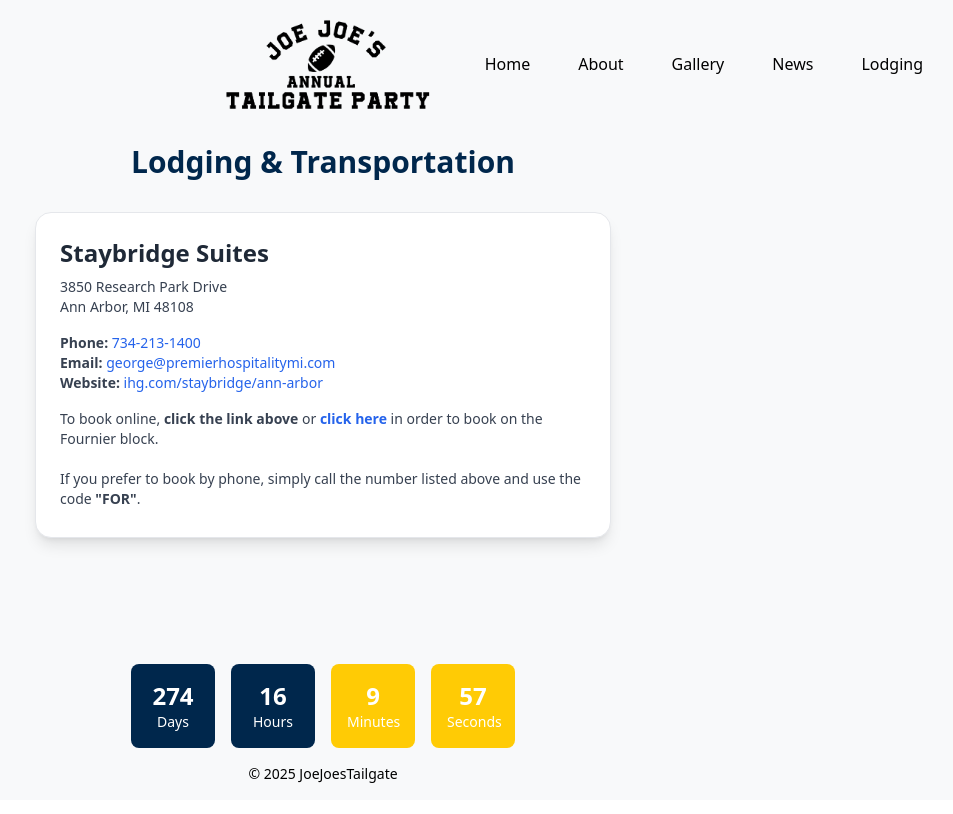
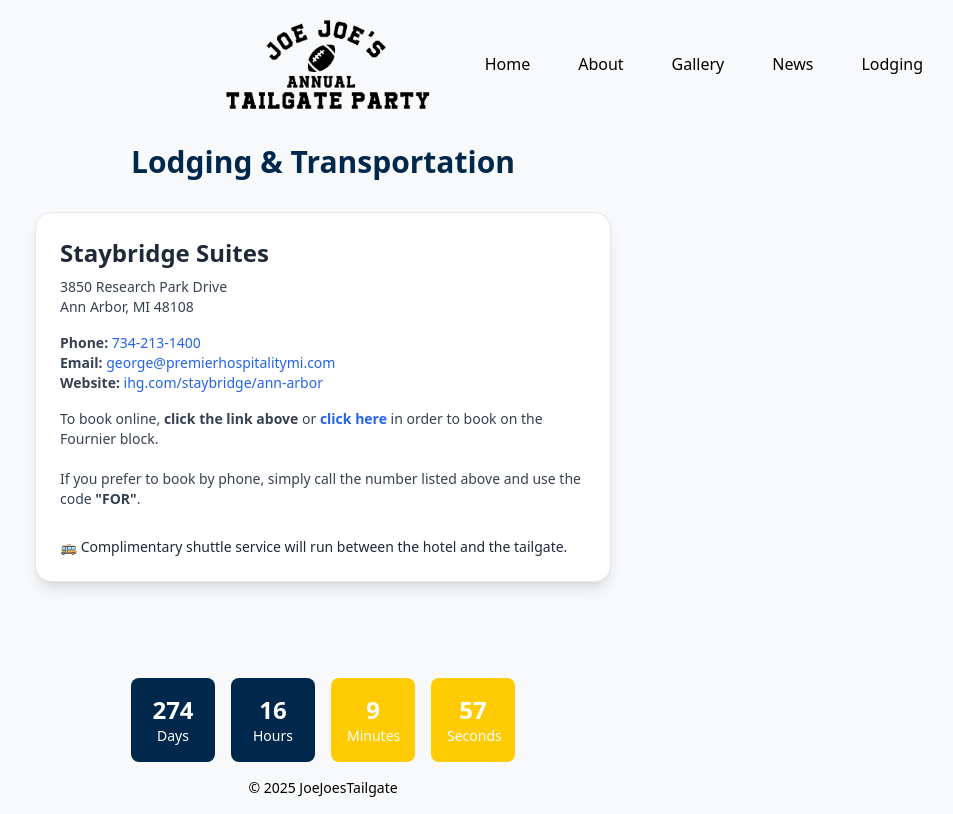
Before and after one commit to jacob-hill90/joejoes4, a React (Vite) app: page / in a window 1280 px wide. Both pictures are taken after a click on the button "Lodging". Shown: the whole page, without its empty margins (317-1270 px from the left). Built offline with nearby package versions, Linux system fonts and the light colour scheme.

Commit message:
accidently took out shuttle <p>

```diff
--- a/src/components/Lodging.jsx
+++ b/src/components/Lodging.jsx
@@ -41,17 +41,28 @@ export default function Lodging() {
         </p>
 
         <p className="text-gray-700 text-sm mt-4 mb-1">
-  To book online, <strong>click the link above</strong> or <strong><a
+          To book online, <strong>click the link above</strong> or{" "}
+          <strong>
+            <a
               href="https://www.ihg.com/staybridge/hotels/us/en/find-hotels/select-roomrate?fromRedirect=true&qSrt=sBR&qIta=99801505&icdv=99801505&qSlH=arbsb&qCiD=24&qCiMy=092025&qCoD=26&qCoMy=092025&qGrpCd=FOR&qAAR=6CBARC&qRtP=6CBARC&setPMCookies=true&qSHBrC=SB&qDest=3850%20Research%20Park%20Drive,%20Ann%20Arbor,%20MI,%20US&showApp=true&adjustMonth=false&srb_u=1&qRmFltr="
               target="_blank"
               rel="noopener noreferrer"
               className="text-blue-600 hover:underline"
-  >click here</a></strong> in order to book on the Fournier block.
-  <br /><br />
-  If you prefer to book by phone, simply call the number listed above and use the code <strong>"FOR"</strong>.
-
+            >
+              click here
+            </a>
+          </strong>{" "}
+          in order to book on the Fournier block.
+          <br />
+          <br />
+          If you prefer to book by phone, simply call the number listed above
+          and use the code <strong>"FOR"</strong>.
         </p>
-
+        <br></br>
+        <p className="text-gray-800 text-sm font-medium">
+          🚌 Complimentary shuttle service will run between the hotel and the
+          tailgate.
+        </p>
       </section>
     </div>
   );
```
Lines whose indentation alone changed are shown as unchanged.
